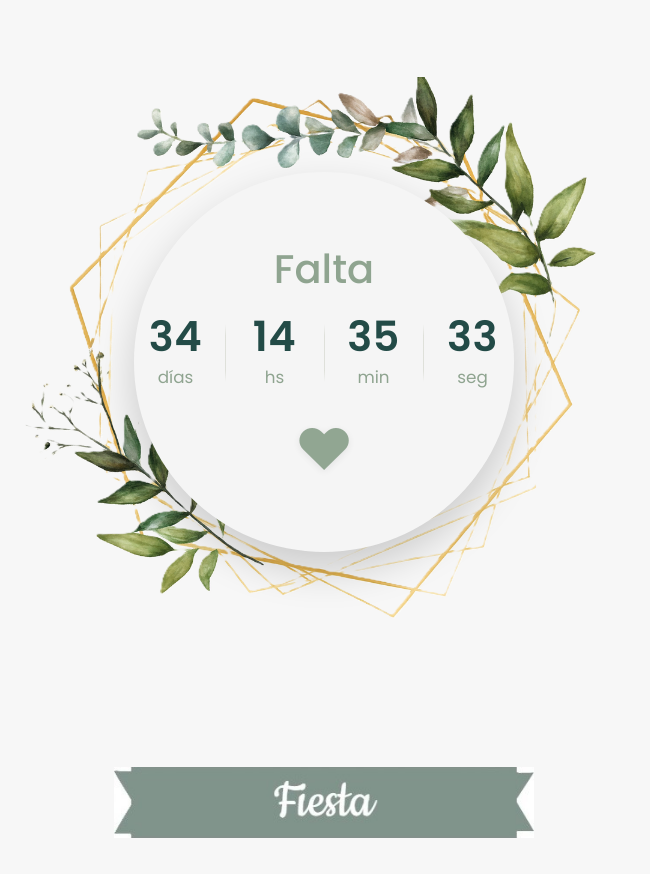
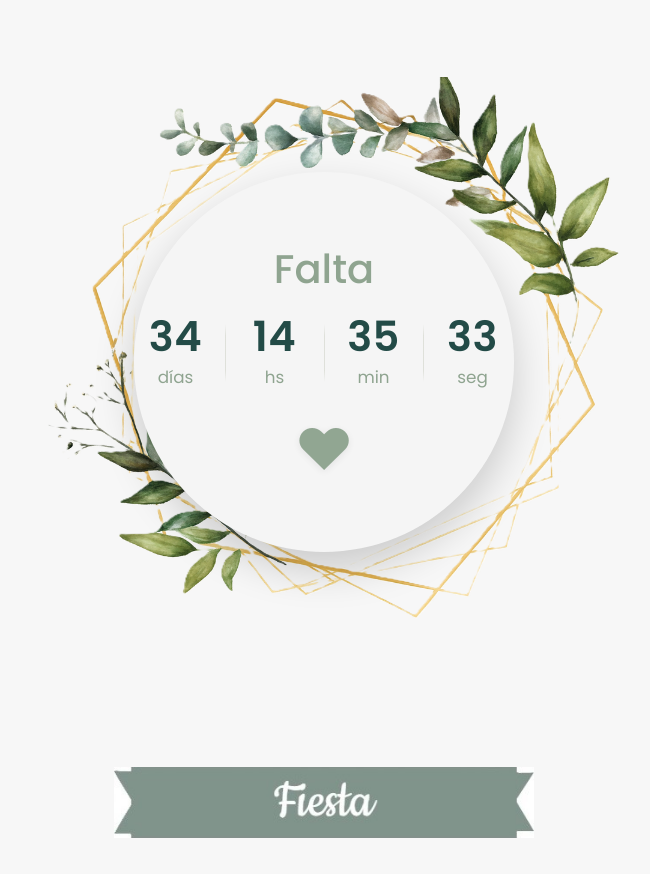
Before and after one commit to LucianaXV/invitacionVirtual, a plain HTML site: page index.html in a window 1280 px wide. Shown: the part 836-1710 px from the top of the page, without its empty margins (316-966 px from the left). Drawn offline with Linux system fonts and the light colour scheme; a web font is replaced by a local one.

Commit message:
last commit

```diff
--- a/style.css
+++ b/style.css
@@ -182,7 +182,7 @@ body {
     background-repeat: no-repeat;
     background-position: 50% top;
     background-size: contain;
-    transform: translate(1%, -4%);
+    transform: translate(4%, -4%);
 }
 
 .countdown-circle {
```
